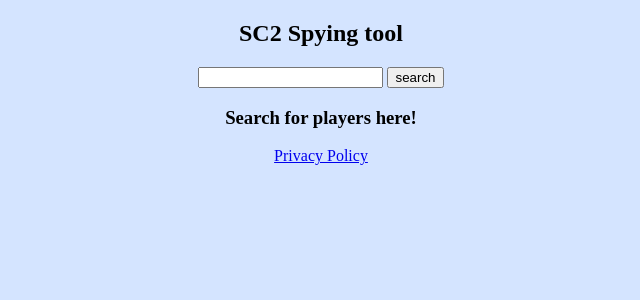
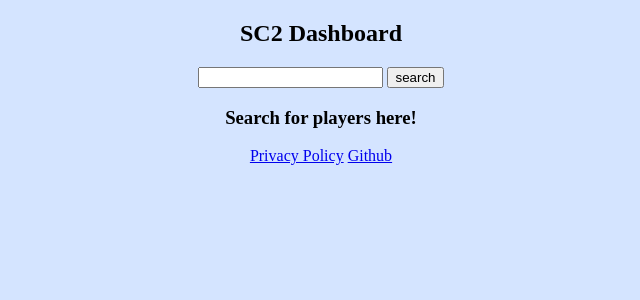
Before and after one commit to hammer-hao/Gimme-a-Game, a Flask app: page / in a window 1280 px wide. Shown: the top 300 px of the page, without its empty margins (319-959 px from the left). Run offline with Flask 2, Linux system fonts and the light colour scheme.

Commit message:
refined searhcresults; added github link

```diff
--- a/dashboard.py
+++ b/dashboard.py
@@ -19,10 +19,16 @@
 @app.route('/', methods=['POST', 'GET'])
 def index():
     if request.method=="POST":
-        query = "SELECT * FROM players_s52 WHERE name LIKE '%" + request.form['name'] + "%'"
-        mycursor.execute(query)
-        thisresult=mycursor.fetchall()
-        return render_template('index.html', playerlist=thisresult)
+        if len(request.form['name'])==0:
+            return render_template('index.html', playerlist='empty')
+        else:
+            query = "SELECT * FROM players_s52 WHERE name LIKE '%" + request.form['name'] + "%'"
+            mycursor.execute(query)
+            thisresult=mycursor.fetchall()
+            if len(thisresult)>0:
+                return render_template('index.html', playerlist=thisresult)
+            else:
+                return render_template('index.html', playerlist='notfound')
     else:
         return render_template('index.html', playerlist=[])
 
--- a/static/css/dash.css
+++ b/static/css/dash.css
@@ -21,3 +21,6 @@
 #privacylink{
     text-align: center;
 }
+#bottomlinks{
+    text-align: center;
+}
--- a/templates/base.html
+++ b/templates/base.html
@@ -9,8 +9,11 @@
     {% endblock %}
 </head>
 <body>
-    <h2 id="pagetitle">SC2 Spying tool</h2>
+    <h2 id="pagetitle">SC2 Dashboard</h2>
     {% block body %}{% endblock %}
-    <p id="privacylink"><a href="/privacypolicy">Privacy Policy</a></p>
+    <p id="bottomlinks">
+    <span id="privacylink"><a href="/privacypolicy">Privacy Policy</a></span>
+    <span id="privacylink"><a href="https://github.com/hammer-hao/sc2dashboard">Github</a></span>
+    </p>
 </body>
 </html>
--- a/templates/index.html
+++ b/templates/index.html
@@ -11,6 +11,10 @@
 </div>
 {% if playerlist|length < 1 %}
 <h3 style="text-align:center">Search for players here!</h3>
+{% elif playerlist=='empty' %}
+<h3 style="text-align:center">Player name cannot be empty!</h3>
+{% elif playerlist=='notfound' %}
+<h3 style="text-align:center">Player not found!</h3>
 {% else %}
 <div class="results">
 <table>
```
